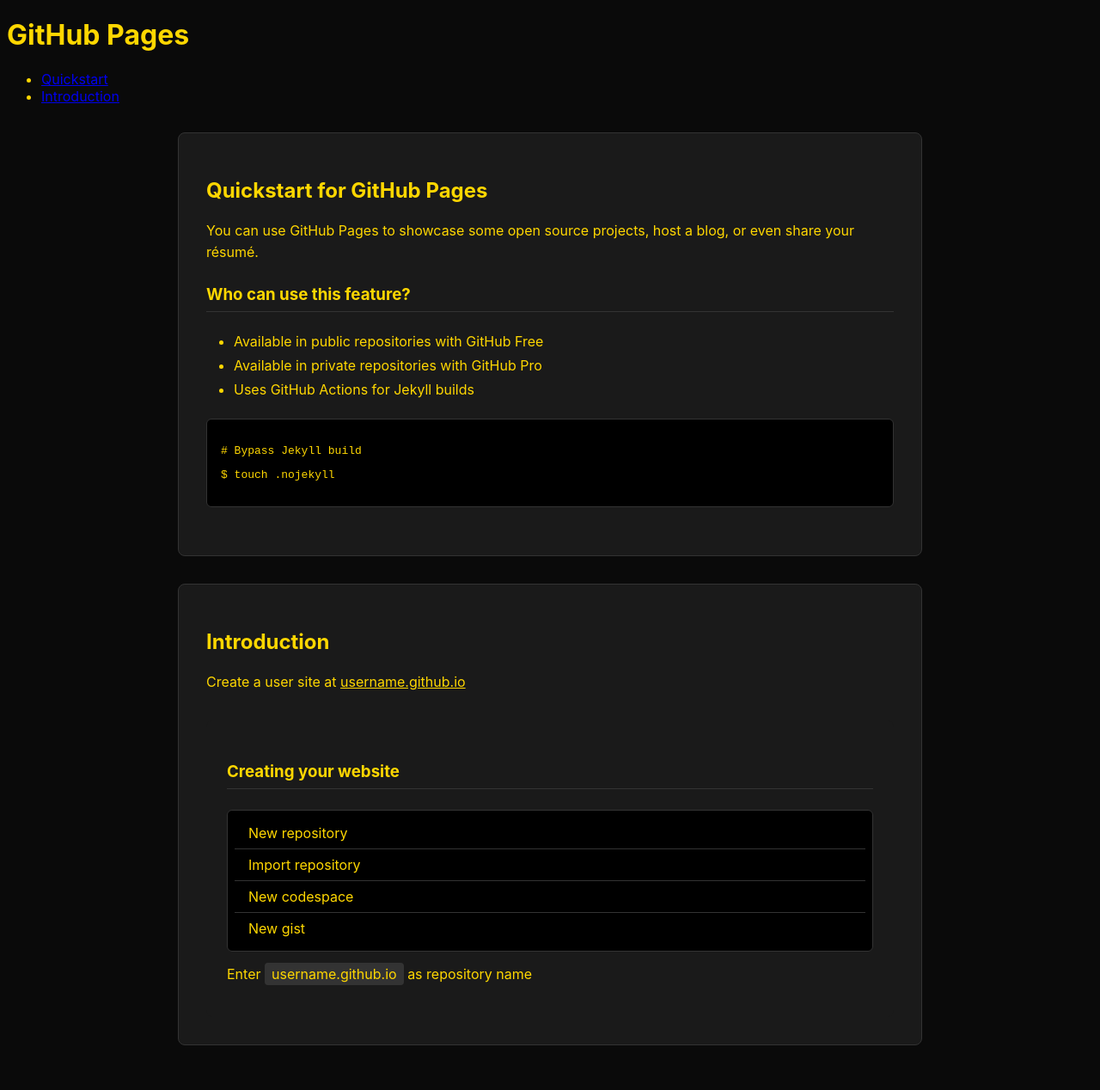
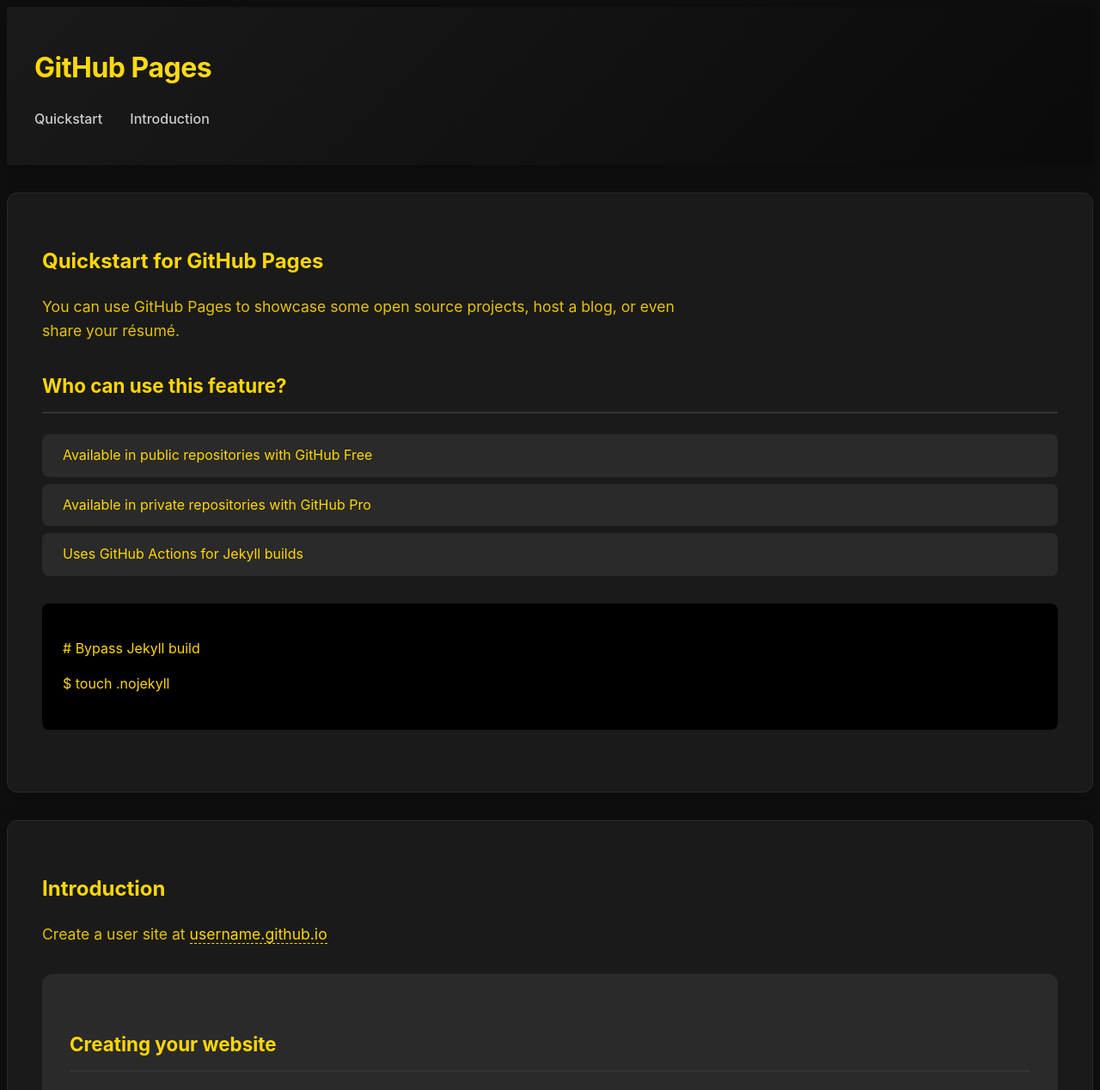
Before and after one commit to Anderssongit/github.io, a plain HTML site: page index.html in a window 1280 px wide. Shown: the top 1268 px of the page at 86% size. Drawn offline with Linux system fonts and the light colour scheme.

Commit message:
Update styles.css

```diff
--- a/styles.css
+++ b/styles.css
@@ -1,83 +1,203 @@
-/* styles.css */
+/* Modern CSS */
+:root {
+  --primary: #FFD700;
+  --background: #0f0f0f;
+  --surface: #1a1a1a;
+  --accent: #2a2a2a;
+}
+
 body {
-  background-color: #0a0a0a;
-  color: #FFD700;
-  font-family: -apple-system, BlinkMacSystemFont, 'Segoe UI', sans-serif;
+  background-color: var(--background);
+  color: var(--primary);
+  font-family: 'Inter', -apple-system, BlinkMacSystemFont, 'Segoe UI', sans-serif;
+  line-height: 1.6;
+}
+
+.container {
+  max-width: 1200px;
+  margin: 0 auto;
+  padding: 0 1.5rem;
+}
+
+header {
+  background: linear-gradient(135deg, #1a1a1a 0%, #0a0a0a 100%);
+  padding: 1.5rem 0;
+  box-shadow: 0 4px 20px rgba(0, 0, 0, 0.3);
+  position: sticky;
+  top: 0;
+  z-index: 100;
+}
+
+.header-content {
+  display: flex;
+  justify-content: space-between;
+  align-items: center;
+  margin-bottom: 1.5rem;
+}
+
+.logo {
+  font-size: 2rem;
+  font-weight: 700;
+  letter-spacing: -0.5px;
+  background: linear-gradient(45deg, #FFD700, #FFEC8E);
+  -webkit-background-clip: text;
+  -webkit-text-fill-color: transparent;
+}
+
+.date-display {
+  color: #888;
+  font-size: 0.9rem;
+}
+
+nav ul {
+  display: flex;
+  gap: 2rem;
+  list-style: none;
+  padding: 0;
+}
+
+nav a {
+  color: #ccc;
+  text-decoration: none;
+  font-weight: 500;
+  transition: color 0.3s ease;
+  position: relative;
+}
+
+nav a:hover {
+  color: var(--primary);
+}
+
+nav a::after {
+  content: '';
+  position: absolute;
+  bottom: -5px;
+  left: 0;
+  width: 0;
+  height: 2px;
+  background: var(--primary);
+  transition: width 0.3s ease;
+}
+
+nav a:hover::after {
+  width: 100%;
 }
 
 .section {
-  background-color: #1a1a1a;
-  border: 1px solid #333;
-  border-radius: 8px;
-  padding: 2rem;
+  background-color: var(--surface);
+  border-radius: 12px;
+  padding: 2.5rem;
   margin: 2rem auto;
-  max-width: 800px;
+  box-shadow: 0 8px 24px rgba(0, 0, 0, 0.2);
+  border: 1px solid #2a2a2a;
+}
+
+.section-header {
+  margin-bottom: 2rem;
 }
 
 .gold-text {
-  color: #FFD700;
-  line-height: 1.6;
-  margin: 1rem 0;
+  color: #e6c300;
+  font-size: 1.1rem;
+  max-width: 70ch;
 }
 
 .gold-header {
-  color: #FFD700;
-  border-bottom: 1px solid #333;
-  padding-bottom: 0.5rem;
-  margin: 1.5rem 0;
+  color: var(--primary);
+  font-size: 1.4rem;
+  padding-bottom: 0.75rem;
+  border-bottom: 2px solid #333;
+  margin: 2rem 0 1.5rem;
 }
 
 .gold-list {
-  color: #FFD700;
-  padding-left: 2rem;
-  margin: 1rem 0;
+  list-style: none;
+  padding: 0;
 }
 
 .gold-list li {
+  padding: 0.75rem 1.5rem;
   margin: 0.5rem 0;
+  background: var(--accent);
+  border-radius: 8px;
+  position: relative;
+  transition: transform 0.2s ease;
+}
+
+.gold-list li:hover {
+  transform: translateX(8px);
 }
 
 .code-block {
-  background-color: #000;
-  border: 1px solid #333;
-  border-radius: 6px;
-  padding: 1rem;
-  margin: 1.5rem 0;
-  font-family: monospace;
+  background: #000;
+  border-radius: 8px;
+  padding: 1.5rem;
+  margin: 2rem 0;
+  overflow-x: auto;
+}
+
+code {
+  font-family: 'Fira Code', monospace;
+  font-size: 0.9rem;
+  color: #7ec699;
 }
 
 .repo-creation {
-  background-color: #1a1a1a;
-  padding: 1.5rem;
-  border-radius: 8px;
+  background: var(--accent);
+  border-radius: 12px;
+  padding: 2rem;
   margin-top: 2rem;
 }
 
 .repo-menu {
-  background-color: #000;
-  border: 1px solid #333;
-  border-radius: 6px;
-  padding: 0.5rem;
-  margin: 1rem 0;
+  background: #000;
+  border-radius: 8px;
+  margin: 1.5rem 0;
 }
 
 .menu-item {
-  padding: 0.5rem 1rem;
-  color: #FFD700;
+  padding: 1rem 2rem;
   border-bottom: 1px solid #333;
+  cursor: pointer;
+  transition: background 0.2s ease;
 }
 
-.menu-item:last-child {
-  border-bottom: none;
+.menu-item:hover {
+  background: rgba(255, 215, 0, 0.05);
 }
 
 .gold-link {
-  color: #FFD700;
-  text-decoration: underline;
+  color: var(--primary);
+  text-decoration: none;
+  border-bottom: 1px dashed currentColor;
+  transition: opacity 0.2s ease;
+}
+
+.gold-link:hover {
+  opacity: 0.8;
 }
 
 .gold-highlight {
-  background-color: #333;
-  padding: 0.2rem 0.5rem;
-  border-radius: 4px;
+  background: rgba(255, 215, 0, 0.1);
+  color: var(--primary);
+  padding: 0.25rem 0.75rem;
+  border-radius: 6px;
+  font-family: monospace;
 }
+
+@media (max-width: 768px) {
+  .container {
+    padding: 0 1rem;
+  }
+
+  .header-content {
+    flex-direction: column;
+    gap: 1rem;
+    text-align: center;
+  }
+
+  nav ul {
+    flex-direction: column;
+    gap: 1rem;
+  }
+}
```
